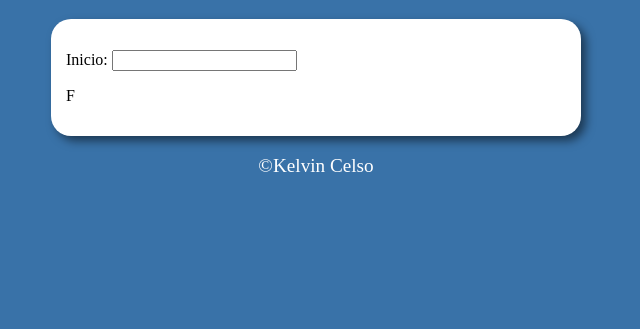
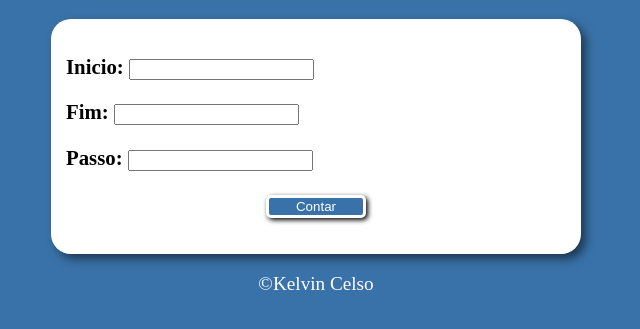
Before and after one commit to KelvinCelso/Javascript, a plain HTML site: page aulas/aula003/index.html in a window 1280 px wide. Shown: the part 61-390 px from the top of the page, without its empty margins (324-964 px from the left). Drawn offline with Linux system fonts and the light colour scheme.

Commit message:
last updated

```diff
--- a/aulas/aula003/index.html
+++ b/aulas/aula003/index.html
@@ -17,7 +17,15 @@
                 <input type="number" name="inicio" id="inicio">
             </p>
             <p>
-                F
+                Fim:
+                <input type="number" name="fim" id="fim">
+            </p>
+            <p>
+                Passo:
+                <input type="number" name="passo" id="passo">
+            </p>
+            <p>
+                <input type="button" value="Contar" class="btn" onclick="verificar()">
             </p>
         </div>
         <div id="res">
--- a/aulas/aula003/script.js
+++ b/aulas/aula003/script.js
@@ -0,0 +1,8 @@
+function verificar(){
+    var inicio=document.getElementById("inicio")
+    var fim=document.getElementById("fim")
+    var passos=document.getElementById("passo")
+    var proximo= Number(inicio.value)
+    if
+
+}
--- a/aulas/aula003/style.css
+++ b/aulas/aula003/style.css
@@ -12,6 +12,8 @@ section{
     width: 500px;
     padding: 15px;
     box-shadow: 5px 5px 10px rgba(0, 0, 0, 0.507);
+    font-weight: bold;
+    font-size: 1.3em;
 }
 footer{
     text-align: center;
@@ -24,4 +26,6 @@ footer{
     border: solid;
     border-radius: 5px;
     width: 100px;
+    color: white;
+    margin-left: 200px;
 }
```
